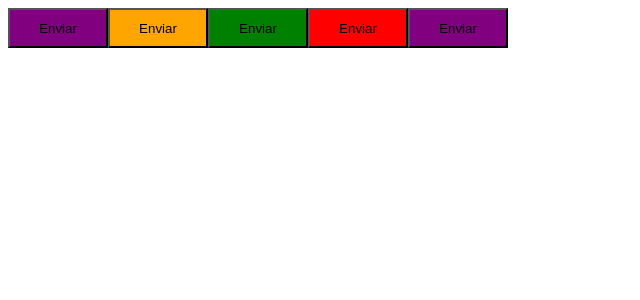
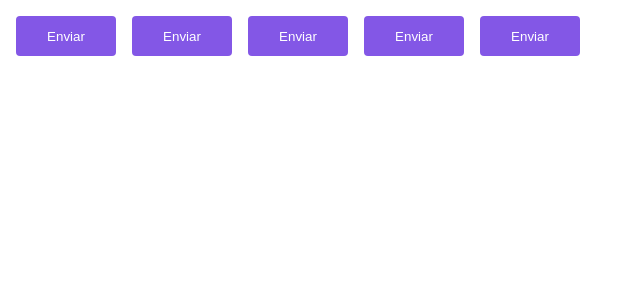
Before and after one commit to RenanFachin/RS_IG_Timer, a React (Vite) app: page / in a window 1280 px wide. Shown: the top 300 px of the page, without its empty margins (0-640 px from the left). Built offline with nearby package versions, Linux system fonts and the light colour scheme.

Commit message:
Themes no styled components

```diff
--- a/src/App.tsx
+++ b/src/App.tsx
@@ -1,14 +1,16 @@
+import { ThemeProvider } from 'styled-components'
+import { defaultTheme } from './styles/themes/default'
 import { Button } from "./components/Button"
 
 export function App() {
   return (
-    <>
+    <ThemeProvider theme={defaultTheme}>
       <Button variant="primary" />
       <Button variant="secondary" />
       <Button variant="success" />
       <Button variant="danger" />
       <Button />
-    </>
+    </ThemeProvider >
   )
 }
 
--- a/src/components/Button.styles.ts
+++ b/src/components/Button.styles.ts
@@ -17,10 +17,17 @@
   width: 100px;
   height: 40px;
 
+  background-color: ${props => props.theme.primary};
+  color: ${props => props.theme.white};
+
+  border-radius: 4px;
+  margin: 8px;
+  border: 0;
+
   /* Definindo a cor do botão */
-  ${props => {
+  /* ${props => {
     return css`
       background-color: ${buttonVariants[props.variant]}
     `
-  }}
+  }} */
 `
--- /dev/null
+++ b/src/styles/themes/default.ts
@@ -0,0 +1,5 @@
+export const defaultTheme = {
+  white: '#fff',
+  primary: '#8357e6',
+  secondary: 'orange'
+}
```
